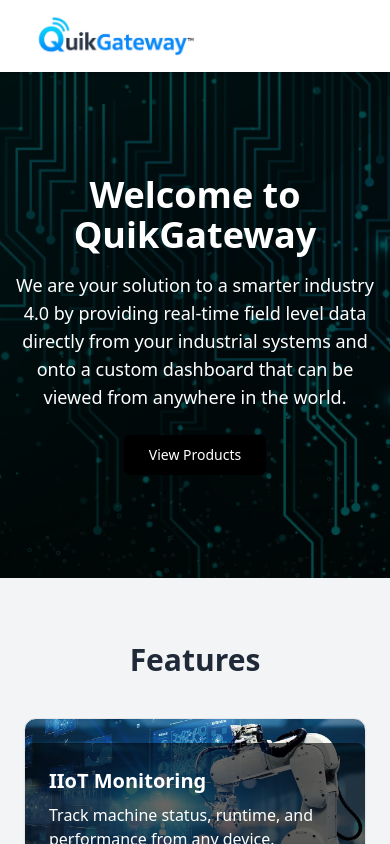
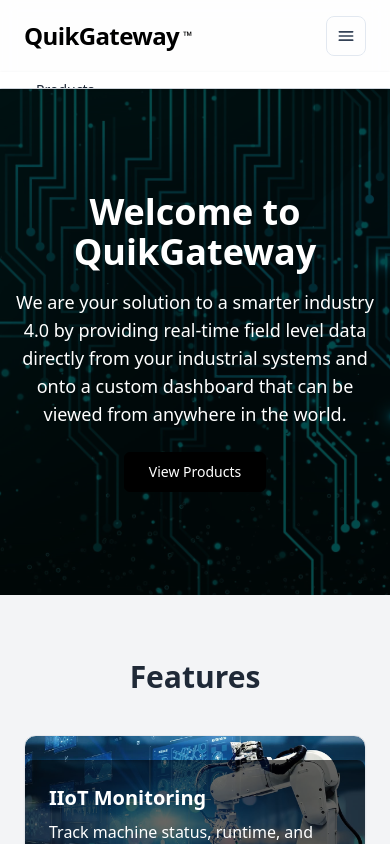
Before and after one commit to domcruz4/quikgateway-site, a Next.js app: page / in a window 390 px wide. Shown: the top 844 px of the page. Built offline with nearby package versions, Linux system fonts and the light colour scheme.

Commit message:
Update webpage content

```diff
--- a/src/app/layout.tsx
+++ b/src/app/layout.tsx
@@ -4,71 +4,84 @@ import "./globals.css";
 import Link from "next/link";
 import Footer from "@/components/footer";
 
-const geistSans = Geist({
-  variable: "--font-geist-sans",
-  subsets: ["latin"],
-});
-
-const geistMono = Geist_Mono({
-  variable: "--font-geist-mono",
-  subsets: ["latin"],
-});
+const geistSans = Geist({ variable: "--font-geist-sans", subsets: ["latin"] });
+const geistMono = Geist_Mono({ variable: "--font-geist-mono", subsets: ["latin"] });
 
 export const metadata: Metadata = {
   title: "QuikGateway",
   description: "Your gateway to smarter industrial monitoring",
 };
 
-export default function RootLayout({
-  children,
-}: Readonly<{
-  children: React.ReactNode;
-}>) {
+export default function RootLayout({ children }: { children: React.ReactNode }) {
   return (
     <html lang="en">
-      <body
-        className={`${geistSans.variable} ${geistMono.variable} antialiased bg-gray-50 text-gray-800`}
-      >
-        {/* Navbar */}
-        <header className="bg-white shadow sticky top-0 z-50">
-          <div className="max-w-7xl mx-auto px-6 py-4 flex justify-between items-center">
-            {/* Logo */}
-            <Link href="/" className="flex items-center">
-              <img
-                src="/logo.jpeg"
-                alt="QuikGateway Logo"
-                className="h-10 w-auto"
-              />
+      <body className={`${geistSans.variable} ${geistMono.variable} antialiased bg-gray-50 text-gray-800`}>
+        {/* Server-safe navbar (no event handlers) */}
+        <header className="sticky top-0 z-50 w-full bg-white/80 backdrop-blur border-b border-slate-200 shadow-[0_1px_0_0_rgba(0,0,0,0.03)]">
+          <div className="mx-auto max-w-7xl px-6 py-4 flex items-center justify-between">
+            {/* Brand */}
+            <Link href="/" className="flex items-center text-2xl font-extrabold tracking-tight text-black hover:text-blue-600 transition-colors">
+              QuikGateway<span className="align-super text-xs ml-1">™</span>
             </Link>
 
-            {/* Navigation */}
-            <nav className="space-x-6 hidden md:block">
-              <Link
-                href="/products"
-                className="text-gray-700 hover:text-blue-600 transition-colors"
-              >
+            {/* Desktop nav */}
+            <nav className="hidden md:flex items-center gap-6">
+              <Link href="/products" className="text-sm font-medium text-gray-700 hover:text-gray-900 hover:underline underline-offset-4">
                 Products
               </Link>
-              <Link
-                href="/faq"
-                className="text-gray-700 hover:text-blue-600 transition-colors"
-              >
+              <Link href="/faq" className="text-sm font-medium text-gray-700 hover:text-gray-900 hover:underline underline-offset-4">
                 FAQ
               </Link>
               <a
                 href="https://dashboard.quikgateway.com"
-                className="bg-blue-600 text-white px-4 py-2 rounded hover:bg-blue-700 transition"
+                className="bg-blue-600 text-white px-4 py-2 rounded hover:bg-blue-700 transition shadow-sm hover:shadow-md"
               >
                 Login
               </a>
             </nav>
+
+            {/* Mobile toggle (CSS-only) */}
+            <div className="md:hidden">
+              {/* Hidden checkbox controls the panel via peer classes */}
+              <input id="nav-toggle" type="checkbox" className="peer sr-only" />
+              <label
+                htmlFor="nav-toggle"
+                aria-label="Toggle menu"
+                className="inline-flex h-10 w-10 items-center justify-center rounded-lg border border-slate-200 text-slate-700 hover:bg-white cursor-pointer"
+              >
+                {/* Hamburger / X using CSS only */}
+                <svg className="h-5 w-5 peer-checked:hidden" viewBox="0 0 24 24" fill="none" stroke="currentColor">
+                  <path strokeWidth="2" strokeLinecap="round" strokeLinejoin="round" d="M4 7h16M4 12h16M4 17h16" />
+                </svg>
+                <svg className="h-5 w-5 hidden peer-checked:block" viewBox="0 0 24 24" fill="none" stroke="currentColor">
+                  <path strokeWidth="2" strokeLinecap="round" strokeLinejoin="round" d="M6 18L18 6M6 6l12 12" />
+                </svg>
+              </label>
+            </div>
+          </div>
+
+          {/* Mobile menu panel (driven by checkbox state) */}
+          <div
+            className="md:hidden max-w-7xl mx-auto px-6 pb-4 space-y-2 bg-white/90 shadow transition-all duration-200
+                       max-h-0 overflow-hidden peer-checked:max-h-96 peer-checked:py-3
+                       [#nav-toggle:checked~&]:max-h-96 [#nav-toggle:checked~&]:py-3"
+          >
+            <Link href="/products" className="block rounded-lg px-3 py-2 text-sm font-medium text-gray-800 hover:bg-slate-50">
+              Products
+            </Link>
+            <Link href="/faq" className="block rounded-lg px-3 py-2 text-sm font-medium text-gray-800 hover:bg-slate-50">
+              FAQ
+            </Link>
+            <a
+              href="https://dashboard.quikgateway.com"
+              className="block bg-blue-600 text-white px-4 py-2 rounded hover:bg-blue-700 transition"
+            >
+              Login
+            </a>
           </div>
         </header>
 
-        {/* Page content */}
         <main>{children}</main>
-
-        {/* Footer */}
         <Footer />
       </body>
     </html>
```
